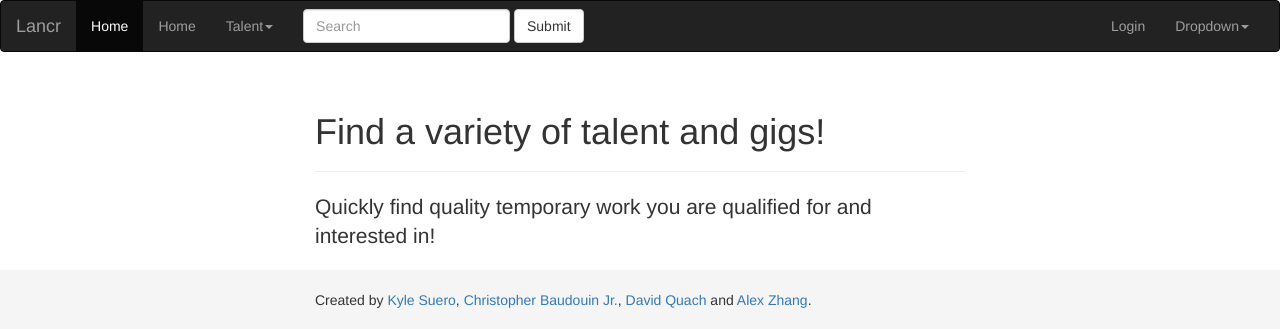
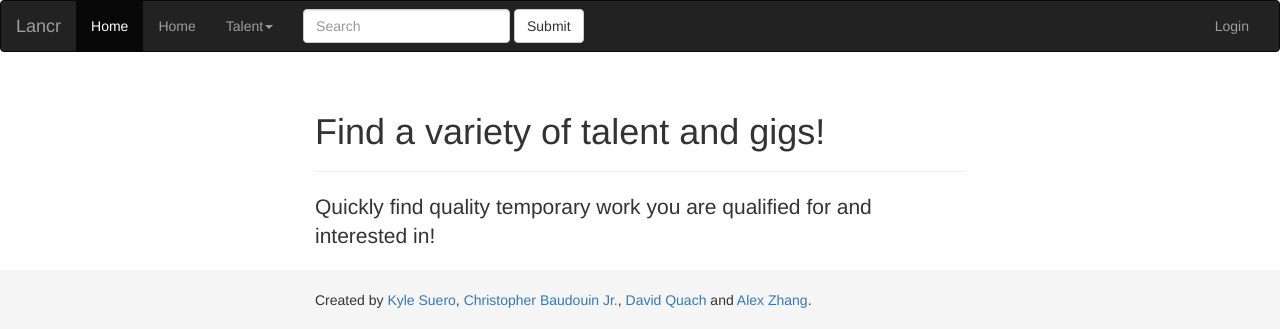
Before and after one commit to KST123ABC/freelancr, a Django app: page /freelancr/ in a window 1280 px wide. Shown: the top 329 px of the page. Run offline with Django 3.2, Linux system fonts and the light colour scheme; some libraries are stand-ins or nearby versions.

Commit message:
Refactored base

```diff
--- a/freelancr/freelancerapp/templates/freelancerapp/base.html
+++ b/freelancr/freelancerapp/templates/freelancerapp/base.html
@@ -48,9 +48,9 @@
         <button type="submit" class="btn btn-default">Submit</button>
       </form>
       <ul class="nav navbar-nav navbar-right">
-        <li><a href="login">Login</a></li>
+          {% if user.is_authenticated %}
         <li class="dropdown">
-          <a href="#" class="dropdown-toggle" data-toggle="dropdown" role="button" aria-haspopup="true" aria-expanded="false">Dropdown<span class="caret"></span></a>
+          <a href="#" class="dropdown-toggle" data-toggle="dropdown" role="button" aria-haspopup="true" aria-expanded="false">{{ user.get_full_name }}<span class="caret"></span></a>
           <ul class="dropdown-menu">
             <li><a href="#">Action</a></li>
             <li><a href="#">Another action</a></li>
@@ -59,6 +59,9 @@
             <li><a href="#">Separated link</a></li>
           </ul>
         </li>
+          {% else %}
+          <li><a href="login">Login</a></li>
+          {% endif %}
       </ul>
     </div><!-- /.navbar-collapse -->
   </div><!-- /.container-fluid -->
--- a/freelancr/freelancerapp/templates/freelancerapp/index.html
+++ b/freelancr/freelancerapp/templates/freelancerapp/index.html
@@ -50,6 +50,7 @@
       </form>
       <ul class="nav navbar-nav navbar-right">
         <li><a href="#">Logout</a></li>
+          {% if user.is_authenticated %}
         <li class="dropdown">
           <a href="#" class="dropdown-toggle" data-toggle="dropdown" role="button" aria-haspopup="true" aria-expanded="false">Dropdown<span class="caret"></span></a>
           <ul class="dropdown-menu">
@@ -60,6 +61,7 @@
             <li><a href="#">Separated link</a></li>
           </ul>
         </li>
+          {% endif %}
       </ul>
     </div><!-- /.navbar-collapse -->
   </div><!-- /.container-fluid -->
--- a/freelancr/freelancerapp/views.py
+++ b/freelancr/freelancerapp/views.py
@@ -9,6 +9,7 @@ from django.template import RequestContext
 from django.contrib.auth import authenticate, login, logout
 from django.contrib import messages
 from django.http import JsonResponse
+from django.contrib.auth.models import User
 
 
 # Create your views here.
```
